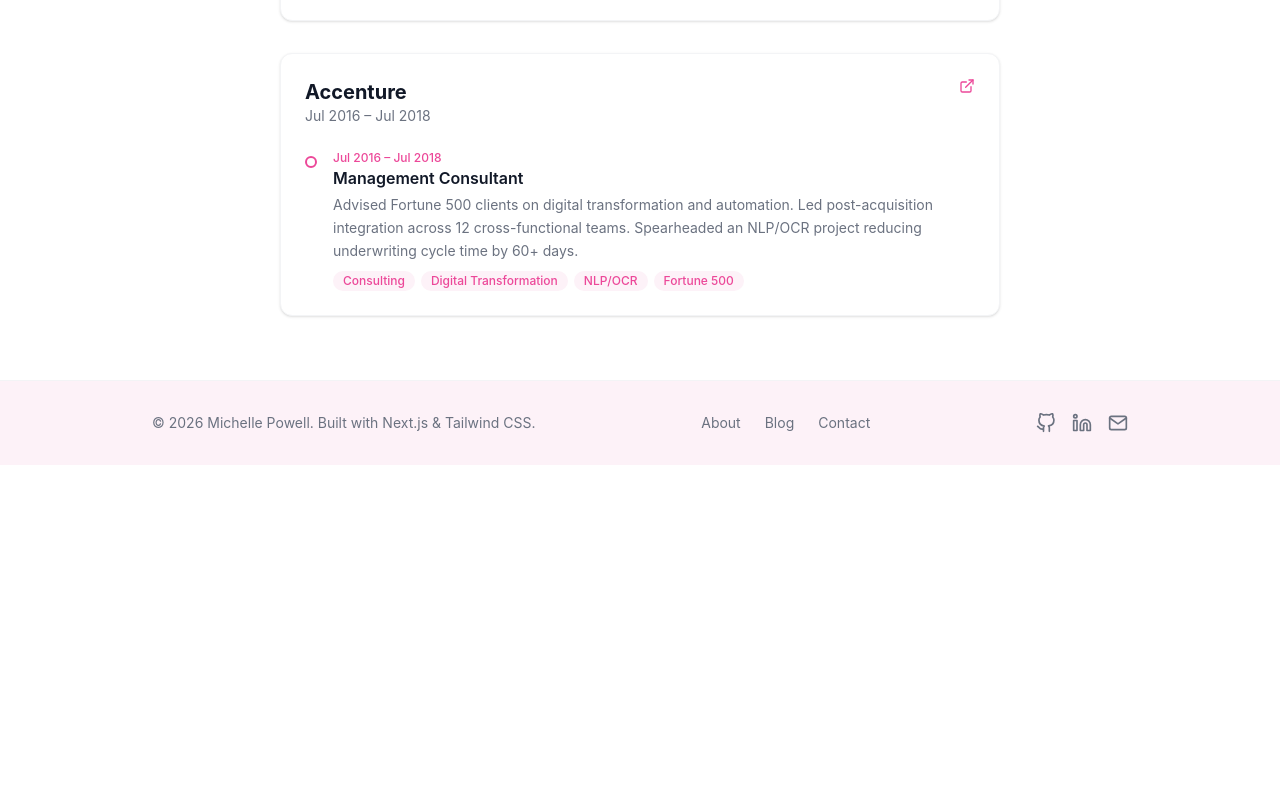
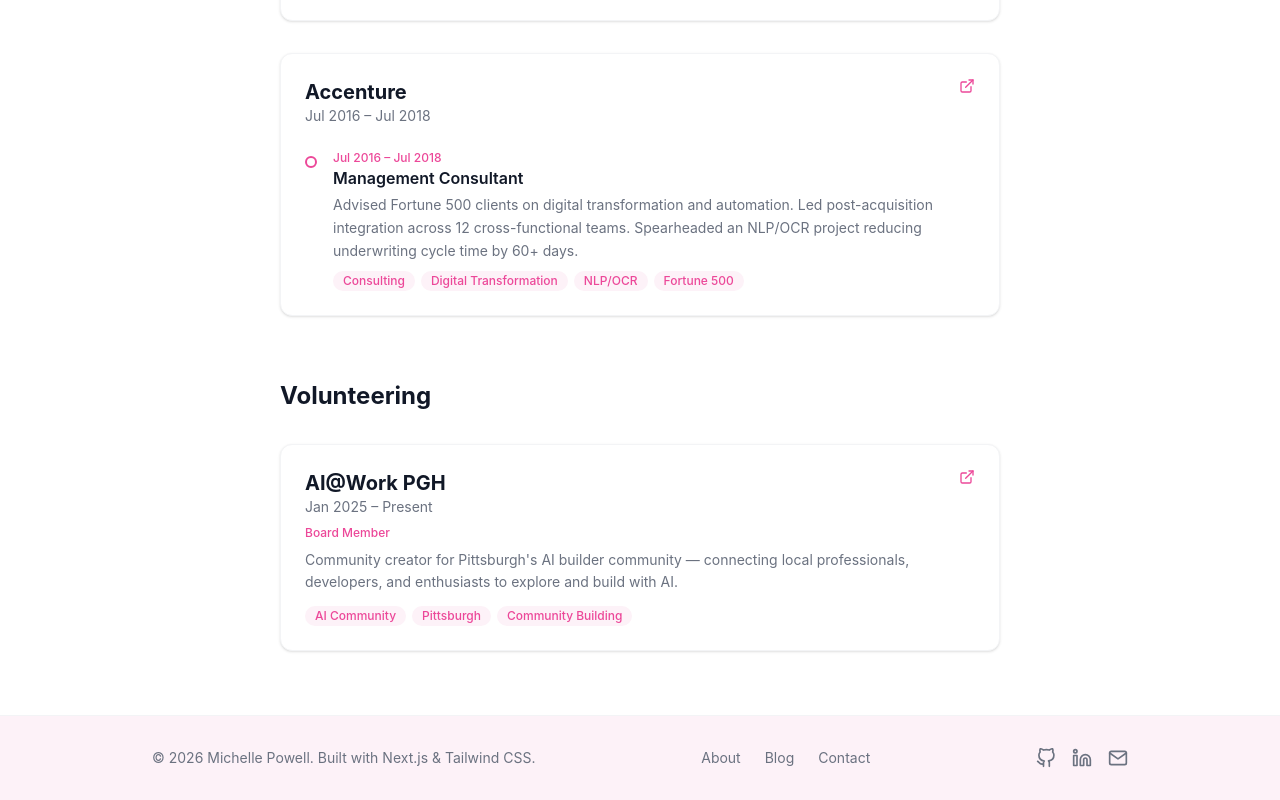
Before and after one commit to michpow/Claude-hello-world, a Next.js app: page /experience in a window 1280 px wide. Shown: the part 1293-2093 px from the top of the page. Before the commit the page ends 1758 px from the top, so only its background shows below. Built offline with nearby package versions, Linux system fonts and the light colour scheme.

Commit message:
Add AI@Work PGH volunteering section to experience page
https://claude.ai/code/session_011imCCuAW4YbAsovF18tgdc

```diff
--- a/src/app/experience/page.tsx
+++ b/src/app/experience/page.tsx
@@ -1,6 +1,7 @@
 import type { Metadata } from "next";
 import ExperienceCard from "@/components/ExperienceCard";
 import { experiences } from "@/data/experiences";
+import { FiExternalLink } from "react-icons/fi";
 
 export const metadata: Metadata = {
   title: "Experience",
@@ -21,6 +22,42 @@ export default function ExperiencePage() {
           <ExperienceCard key={experience.company} experience={experience} />
         ))}
       </div>
+
+      {/* Volunteering */}
+      <section className="mt-16">
+        <h2 className="mb-8 text-2xl font-bold text-heading">Volunteering</h2>
+        <div className="rounded-xl border border-gray-light bg-white p-6 shadow-sm">
+          <div className="flex items-start justify-between">
+            <div>
+              <h3 className="text-xl font-bold text-heading">AI@Work PGH</h3>
+              <p className="text-sm text-gray">Jan 2025 – Present</p>
+            </div>
+            <a
+              href="https://www.aiatworkpgh.com"
+              target="_blank"
+              rel="noopener noreferrer"
+              className="flex items-center gap-1 text-sm font-medium text-pink-dark hover:underline"
+            >
+              <FiExternalLink className="h-4 w-4" />
+            </a>
+          </div>
+          <p className="mt-2 text-xs font-medium text-pink-dark">Board Member</p>
+          <p className="mt-2 text-sm leading-relaxed text-gray">
+            Community creator for Pittsburgh&apos;s AI builder community — connecting local professionals, developers, and enthusiasts to explore and build with AI.
+          </p>
+          <div className="mt-3 flex flex-wrap gap-1.5">
+            <span className="rounded-full bg-pink-light px-2.5 py-0.5 text-xs font-medium text-pink-dark">
+              AI Community
+            </span>
+            <span className="rounded-full bg-pink-light px-2.5 py-0.5 text-xs font-medium text-pink-dark">
+              Pittsburgh
+            </span>
+            <span className="rounded-full bg-pink-light px-2.5 py-0.5 text-xs font-medium text-pink-dark">
+              Community Building
+            </span>
+          </div>
+        </div>
+      </section>
     </div>
   );
 }
```
